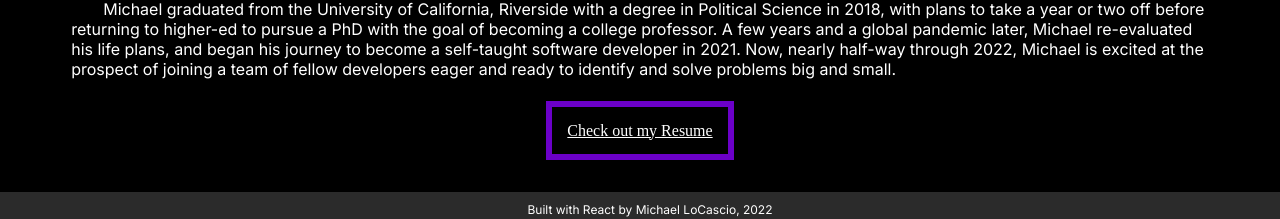
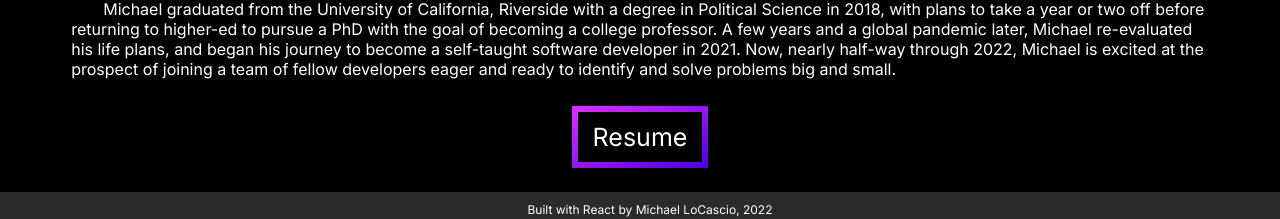
Before and after one commit to Gitmsl/msl-website, a React (Create React App) app: page / in a window 1280 px wide. Shown: the part 573-792 px from the top of the page. Built offline with nearby package versions, Linux system fonts and the light colour scheme.

Commit message:
Resume button (2/2)
Button functional, links to pdf of my current resume. Made minor styling changes.

```diff
--- a/src/resume/Resume.jsx
+++ b/src/resume/Resume.jsx
@@ -4,7 +4,7 @@ import "./resume.css"
 export default function Resume() {
     return(
         <div className="resume">
-            <a href="" target="_blank" className="resumeButton">Check out my Resume</a>
+            <a href="https://drive.google.com/file/d/1s7JA_iYs3_nUji4qqR2_1jmfKuWFps1a/view?usp=sharing" target="_blank" rel="noreferrer" className="resumeButton">Resume</a>
         </div>
     )
 }
--- a/src/resume/resume.css
+++ b/src/resume/resume.css
@@ -1,20 +1,25 @@
 .resume {
     display:inline-block;
     width: 100%;
+    height: 50px;
     text-align: center;
     margin: 25px 0;
     padding: 10px 0;
 }
 .resumeButton {
-    padding: 15px 15px;
+    padding: 10px 15px;
     color: rgb(255, 255, 255);
+    font-family: 'Inter', sans-serif;
+    font-size: 25px;
+    text-decoration: none;
     background-color: transparent;
-    border: 6px solid rgb(107, 0, 201);
+    border: 6px solid;
+    border-image-source: linear-gradient(to bottom right, rgb(217, 47, 255), rgb(79, 0, 224) );
+    border-image-slice: 4;
     transition: background-color .5s ease-in-out
 }
 
 .resumeButton:hover {
-    background-color:blueviolet;
+    background-color:rgb(141, 27, 255);
     transition: background-color .5s ease-in-out;
-
 }
```
